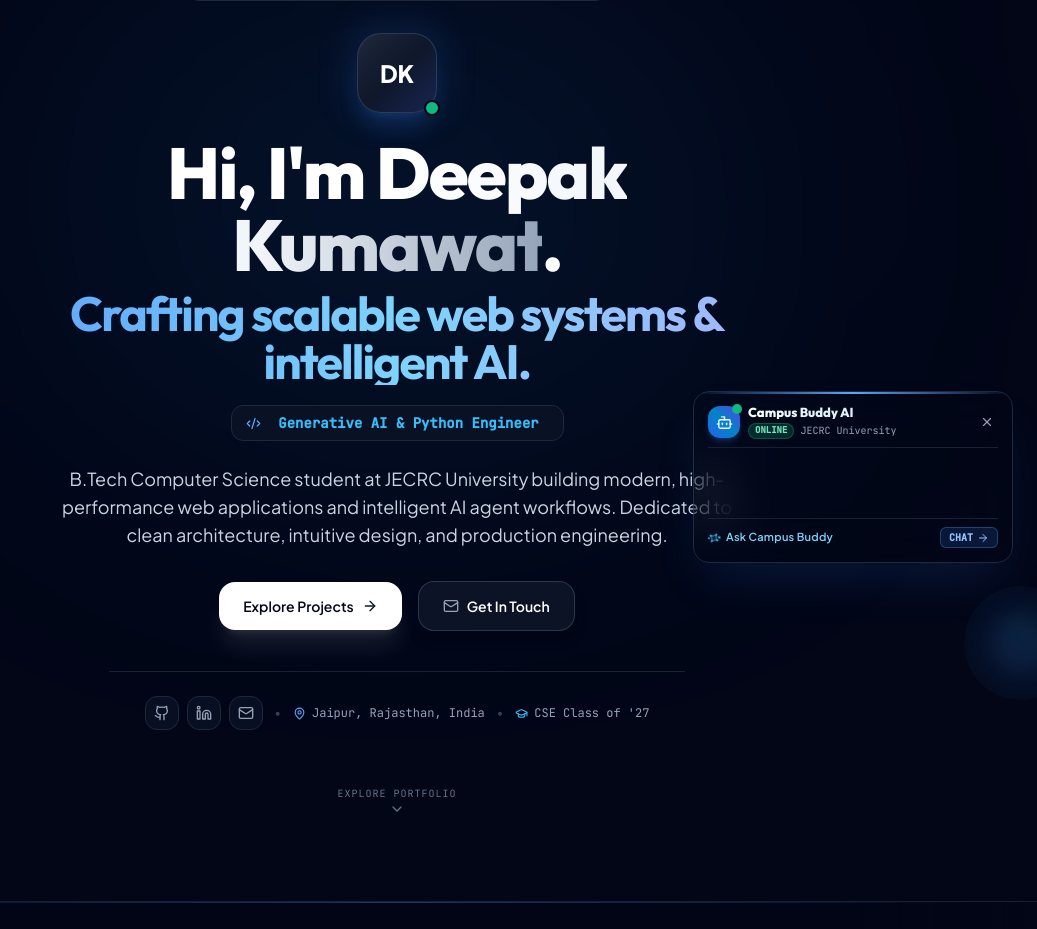
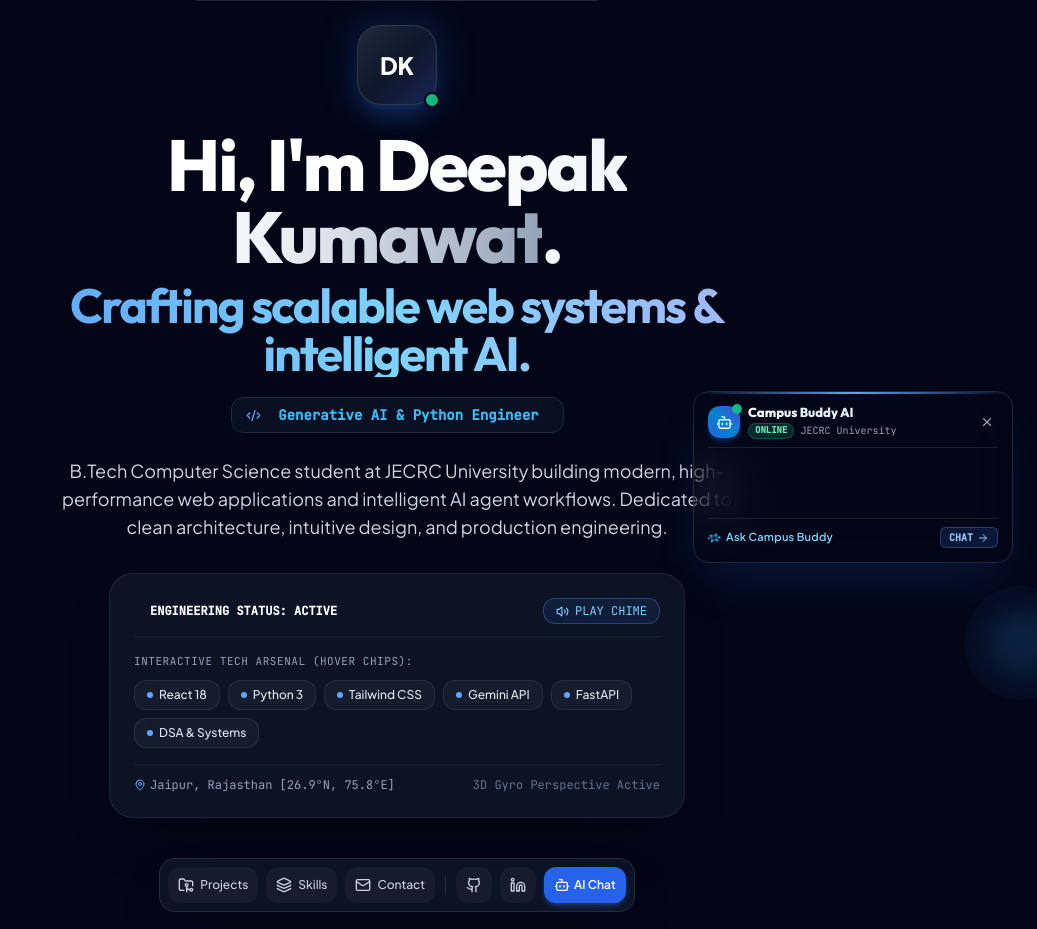
Before and after one commit to deepak650k/portfolio, a React (Vite) app: page / in a window 1280 px wide. Shown: the part 141-1070 px from the top of the page, without its empty margins (243-1280 px from the left). Built offline with nearby package versions, Linux system fonts and the light colour scheme.

Commit message:
feat(ui): implement Glowing Aurora background with mouse spotlight and interactive 3D tilt card with magnetic dock

```diff
--- a/src/components/Hero.jsx
+++ b/src/components/Hero.jsx
@@ -1,4 +1,4 @@
-import React, { useState, useEffect } from 'react';
+import React, { useState, useEffect, useRef } from 'react';
 import { motion, AnimatePresence } from 'framer-motion';
 import {
   ArrowRight,
@@ -12,13 +12,18 @@ import {
   Cpu,
   GraduationCap,
   Zap,
-  Globe2
+  Volume2,
+  Bot,
+  Layers,
+  FolderGit2,
+  Terminal,
+  ExternalLink
 } from 'lucide-react';
 import { personalInfo } from '../data/portfolioData';
 
 /**
- * Hero - Clean, Centered Modern Silicon Valley Developer Hero
- * Balanced, elegant, and authentic without cluttered widget boxes.
+ * Hero - High-End Centered Developer Hero with Interactive 3D Tilt Card,
+ * Magnetic Glass Dock, and Synthesized Audio Chime.
  */
 export default function Hero() {
   const roles = [
@@ -29,12 +34,66 @@ export default function Hero() {
   ];
   const [roleIndex, setRoleIndex] = useState(0);
 
+  // 3D Tilt State & Specular Glare
+  const [tilt, setTilt] = useState({ x: 0, y: 0 });
+  const [glare, setGlare] = useState({ x: 50, y: 50, opacity: 0 });
+  const [isAudioPlayed, setIsAudioPlayed] = useState(false);
+
+  // Kinetic specialization cycler
   useEffect(() => {
     const timer = setInterval(() => {
       setRoleIndex((prev) => (prev + 1) % roles.length);
     }, 3000);
     return () => clearInterval(timer);
   }, [roles.length]);
+
+  // Gentle Crystal Audio Chime (Web Audio API)
+  const playAudioChime = () => {
+    try {
+      const AudioCtx = window.AudioContext || window.webkitAudioContext;
+      if (!AudioCtx) return;
+      const ctx = new AudioCtx();
+      const now = ctx.currentTime;
+      // Gentle 3-note harmonic chime (C5, E5, G5)
+      [523.25, 659.25, 783.99].forEach((freq, idx) => {
+        const osc = ctx.createOscillator();
+        const gain = ctx.createGain();
+        osc.connect(gain);
+        gain.connect(ctx.destination);
+        osc.type = 'sine';
+        osc.frequency.setValueAtTime(freq, now + idx * 0.07);
+        gain.gain.setValueAtTime(0.035, now + idx * 0.07);
+        gain.gain.exponentialRampToValueAtTime(0.0001, now + idx * 0.07 + 0.65);
+        osc.start(now + idx * 0.07);
+        osc.stop(now + idx * 0.07 + 0.65);
+      });
+      setIsAudioPlayed(true);
+      setTimeout(() => setIsAudioPlayed(false), 800);
+    } catch {
+      // Audio fallback safe
+    }
+  };
+
+  const handleCardMouseMove = (e) => {
+    const rect = e.currentTarget.getBoundingClientRect();
+    const x = e.clientX - rect.left;
+    const y = e.clientY - rect.top;
+    const centerX = rect.width / 2;
+    const centerY = rect.height / 2;
+    const rotateX = ((y - centerY) / centerY) * -9;
+    const rotateY = ((x - centerX) / centerX) * 9;
+    setTilt({ x: rotateX, y: rotateY });
+    setGlare({
+      x: (x / rect.width) * 100,
+      y: (y / rect.height) * 100,
+      opacity: 0.22
+    });
+  };
+
+  const handleCardMouseLeave = () => {
+    setTilt({ x: 0, y: 0 });
+    setGlare({ x: 50, y: 50, opacity: 0 });
+  };
 
   const scrollTo = (id) => {
     const el = document.getElementById(id);
@@ -47,14 +106,20 @@ export default function Hero() {
     }
   };
 
+  const openCampusBuddy = () => {
+    if (window.botpress && typeof window.botpress.open === 'function') {
+      window.botpress.open();
+    } else {
+      const btn = document.querySelector('#bp-web-widget-container button, .bp-widget-web button, [aria-label*="chat" i]');
+      if (btn) btn.click();
+    }
+  };
+
   return (
     <section
       id="hero"
-      className="relative min-h-[92vh] flex items-center justify-center pt-28 pb-20 overflow-hidden"
+      className="relative min-h-[95vh] flex items-center justify-center pt-28 pb-20 overflow-hidden"
     >
-      {/* Subtle Ambient Radial Backlight */}
-      <div className="absolute top-1/3 left-1/2 -translate-x-1/2 -translate-y-1/2 w-[700px] h-[450px] bg-gradient-to-tr from-blue-600/10 via-sky-500/10 to-indigo-500/10 rounded-full blur-[140px] pointer-events-none -z-10" />
-
       <div className="max-w-4xl mx-auto px-4 sm:px-6 lg:px-8 w-full relative z-10 text-center flex flex-col items-center">
 
         {/* 1. Status Pill: Availability & Academy */}
@@ -62,7 +127,7 @@ export default function Hero() {
           initial={{ opacity: 0, y: -12, scale: 0.95 }}
           animate={{ opacity: 1, y: 0, scale: 1 }}
           transition={{ duration: 0.5 }}
-          className="inline-flex items-center gap-2.5 px-4 py-1.5 rounded-full bg-slate-900/80 border border-slate-800 text-xs font-medium text-slate-300 mb-8 backdrop-blur-xl shadow-sm"
+          className="inline-flex items-center gap-2.5 px-4 py-1.5 rounded-full bg-slate-900/80 border border-slate-800 text-xs font-medium text-slate-300 mb-6 backdrop-blur-xl shadow-sm"
         >
           <span className="flex h-2 w-2 relative">
             <span className="animate-ping absolute inline-flex h-full w-full rounded-full bg-emerald-400 opacity-75"></span>
@@ -133,88 +198,166 @@ export default function Hero() {
           B.Tech Computer Science student at JECRC University building modern, high-performance web applications and intelligent AI agent workflows. Dedicated to clean architecture, intuitive design, and production engineering.
         </motion.p>
 
-        {/* 6. Executive Action Controls */}
+        {/* 6. Creative Interactive 3D Perspective Tilt Card */}
+        <motion.div
+          initial={{ opacity: 0, y: 20 }}
+          animate={{ opacity: 1, y: 0 }}
+          transition={{ duration: 0.6, delay: 0.4 }}
+          onMouseMove={handleCardMouseMove}
+          onMouseLeave={handleCardMouseLeave}
+          style={{
+            transform: `perspective(1000px) rotateX(${tilt.x}deg) rotateY(${tilt.y}deg)`,
+            transition: 'transform 0.12s ease-out'
+          }}
+          className="relative w-full max-w-xl p-5 sm:p-6 rounded-3xl bg-slate-900/80 border border-white/[0.08] shadow-2xl backdrop-blur-2xl text-left select-none mb-10 overflow-hidden group cursor-pointer"
+        >
+          {/* Dynamic Specular Glare Effect */}
+          <div
+            className="absolute inset-0 pointer-events-none rounded-3xl transition-opacity duration-300"
+            style={{
+              background: `radial-gradient(circle at ${glare.x}% ${glare.y}%, rgba(255, 255, 255, ${glare.opacity}) 0%, transparent 60%)`
+            }}
+          />
+
+          {/* Top Row: Interactive Status & Audio Chime Action */}
+          <div className="flex items-center justify-between gap-3 mb-4 pb-3 border-b border-white/[0.06]">
+            <div className="flex items-center gap-2">
+              <span className="w-2 h-2 rounded-full bg-emerald-400 animate-ping" />
+              <span className="text-xs font-semibold text-white font-mono">
+                ENGINEERING STATUS: ACTIVE
+              </span>
+            </div>
+
+            <button
+              onClick={(e) => {
+                e.stopPropagation();
+                playAudioChime();
+              }}
+              className="inline-flex items-center gap-1.5 px-3 py-1 rounded-xl bg-blue-500/10 hover:bg-blue-500/20 border border-blue-400/30 text-sky-300 text-xs font-mono transition-all cursor-pointer"
+              title="Click to play interactive UI chime"
+            >
+              <Volume2 size={13} className={isAudioPlayed ? 'animate-bounce text-emerald-400' : ''} />
+              <span>{isAudioPlayed ? 'CHIMED ♪' : 'PLAY CHIME'}</span>
+            </button>
+          </div>
+
+          {/* Center Content: Interactive Tech Arsenal Chips */}
+          <div className="space-y-2.5">
+            <div className="text-[11px] font-mono uppercase tracking-wider text-slate-400">
+              Interactive Tech Arsenal (Hover chips):
+            </div>
+            <div className="flex flex-wrap gap-2">
+              {[
+                { name: 'React 18', tag: 'UI Library' },
+                { name: 'Python 3', tag: 'Core AI' },
+                { name: 'Tailwind CSS', tag: 'Styling' },
+                { name: 'Gemini API', tag: 'LLM Agent' },
+                { name: 'FastAPI', tag: 'Backend' },
+                { name: 'DSA & Systems', tag: 'Algorithms' }
+              ].map((tech) => (
+                <motion.div
+                  key={tech.name}
+                  whileHover={{ scale: 1.08, y: -2 }}
+                  whileTap={{ scale: 0.95 }}
+                  className="px-3 py-1.5 rounded-xl bg-white/[0.04] hover:bg-white/[0.09] border border-white/[0.08] hover:border-blue-400/40 text-xs text-slate-200 hover:text-white transition-all flex items-center gap-1.5 cursor-pointer"
+                >
+                  <span className="w-1.5 h-1.5 rounded-full bg-blue-400" />
+                  <span className="font-medium">{tech.name}</span>
+                </motion.div>
+              ))}
+            </div>
+          </div>
+
+          {/* Bottom Card Footer: Location & Academy Coordinates */}
+          <div className="mt-4 pt-3 border-t border-white/[0.06] flex items-center justify-between text-xs text-slate-400 font-mono">
+            <span className="flex items-center gap-1">
+              <MapPin size={12} className="text-blue-400" />
+              <span>Jaipur, Rajasthan [26.9°N, 75.8°E]</span>
+            </span>
+            <span className="text-slate-500 hidden sm:inline">3D Gyro Perspective Active</span>
+          </div>
+        </motion.div>
+
+        {/* 7. Floating Magnetic Interactive Glass Dock */}
         <motion.div
           initial={{ opacity: 0, y: 15 }}
           animate={{ opacity: 1, y: 0 }}
-          transition={{ duration: 0.5, delay: 0.45 }}
-          className="flex flex-wrap items-center justify-center gap-4 mb-10"
+          transition={{ duration: 0.5, delay: 0.5 }}
+          className="flex items-center gap-1.5 sm:gap-2 p-2 rounded-2xl bg-slate-900/80 border border-white/[0.1] backdrop-blur-xl shadow-2xl mb-8"
         >
-          {/* Primary Action Button: White Luxury Pill */}
           <motion.button
-            whileHover={{ scale: 1.03, y: -2 }}
-            whileTap={{ scale: 0.98 }}
+            whileHover={{ scale: 1.15, y: -3 }}
+            whileTap={{ scale: 0.92 }}
             onClick={() => scrollTo('projects')}
-            className="inline-flex items-center justify-center gap-2 px-6 py-3.5 rounded-2xl font-semibold text-sm text-slate-950 bg-white hover:bg-slate-100 shadow-xl shadow-white/10 transition-all cursor-pointer group"
+            className="p-2.5 rounded-xl bg-white/[0.04] hover:bg-blue-600 hover:text-white text-slate-300 transition-colors flex items-center gap-1.5 text-xs font-medium cursor-pointer"
+            title="Projects"
           >
-            <span>Explore Projects</span>
-            <ArrowRight size={16} className="text-slate-900 group-hover:translate-x-1 transition-transform" />
+            <FolderGit2 size={16} />
+            <span className="hidden sm:inline">Projects</span>
           </motion.button>
 
-          {/* Secondary Action Button: Frosted Glass Pill */}
           <motion.button
-            whileHover={{ scale: 1.03, y: -2 }}
-            whileTap={{ scale: 0.98 }}
+            whileHover={{ scale: 1.15, y: -3 }}
+            whileTap={{ scale: 0.92 }}
+            onClick={() => scrollTo('skills')}
+            className="p-2.5 rounded-xl bg-white/[0.04] hover:bg-sky-600 hover:text-white text-slate-300 transition-colors flex items-center gap-1.5 text-xs font-medium cursor-pointer"
+            title="Skills"
+          >
+            <Layers size={16} />
+            <span className="hidden sm:inline">Skills</span>
+          </motion.button>
+
+          <motion.button
+            whileHover={{ scale: 1.15, y: -3 }}
+            whileTap={{ scale: 0.92 }}
             onClick={() => scrollTo('contact')}
-            className="inline-flex items-center justify-center gap-2 px-6 py-3.5 rounded-2xl font-semibold text-sm text-white bg-slate-900/80 hover:bg-slate-800 border border-slate-700/80 hover:border-slate-600 backdrop-blur-xl transition-all cursor-pointer shadow-lg shadow-black/20"
+            className="p-2.5 rounded-xl bg-white/[0.04] hover:bg-indigo-600 hover:text-white text-slate-300 transition-colors flex items-center gap-1.5 text-xs font-medium cursor-pointer"
+            title="Contact"
           >
-            <Mail size={16} className="text-slate-400" />
-            <span>Get In Touch</span>
+            <Mail size={16} />
+            <span className="hidden sm:inline">Contact</span>
+          </motion.button>
+
+          <div className="w-px h-5 bg-white/[0.1] mx-0.5" />
+
+          <motion.a
+            whileHover={{ scale: 1.15, y: -3 }}
+            whileTap={{ scale: 0.92 }}
+            href={personalInfo.githubUrl}
+            target="_blank"
+            rel="noopener noreferrer"
+            className="p-2.5 rounded-xl bg-white/[0.04] hover:bg-white/[0.1] text-slate-300 hover:text-white transition-colors"
+            title="GitHub"
+          >
+            <Github size={16} />
+          </motion.a>
+
+          <motion.a
+            whileHover={{ scale: 1.15, y: -3 }}
+            whileTap={{ scale: 0.92 }}
+            href={personalInfo.linkedinUrl}
+            target="_blank"
+            rel="noopener noreferrer"
+            className="p-2.5 rounded-xl bg-white/[0.04] hover:bg-white/[0.1] text-slate-300 hover:text-white transition-colors"
+            title="LinkedIn"
+          >
+            <Linkedin size={16} />
+          </motion.a>
+
+          <motion.button
+            whileHover={{ scale: 1.15, y: -3 }}
+            whileTap={{ scale: 0.92 }}
+            onClick={openCampusBuddy}
+            className="p-2.5 rounded-xl bg-blue-600 hover:bg-blue-500 text-white shadow-md shadow-blue-500/30 transition-all flex items-center gap-1 text-xs font-semibold cursor-pointer"
+            title="Chat with Campus Buddy AI"
+          >
+            <Bot size={16} />
+            <span className="hidden sm:inline">AI Chat</span>
           </motion.button>
         </motion.div>
 
-        {/* 7. Quick Highlights & Social Node Bar */}
-        <motion.div
-          initial={{ opacity: 0, y: 15 }}
-          animate={{ opacity: 1, y: 0 }}
-          transition={{ duration: 0.5, delay: 0.55 }}
-          className="flex flex-wrap items-center justify-center gap-3 pt-6 border-t border-slate-800/80 w-full max-w-xl text-xs text-slate-400"
-        >
-          <div className="flex items-center gap-2">
-            <a
-              href={personalInfo.githubUrl}
-              target="_blank"
-              rel="noopener noreferrer"
-              className="p-2 rounded-xl bg-slate-900/60 hover:bg-slate-800 border border-slate-800 hover:border-slate-700 text-slate-400 hover:text-white transition-all"
-              aria-label="GitHub Profile"
-            >
-              <Github size={16} />
-            </a>
-            <a
-              href={personalInfo.linkedinUrl}
-              target="_blank"
-              rel="noopener noreferrer"
-              className="p-2 rounded-xl bg-slate-900/60 hover:bg-slate-800 border border-slate-800 hover:border-slate-700 text-slate-400 hover:text-white transition-all"
-              aria-label="LinkedIn Profile"
-            >
-              <Linkedin size={16} />
-            </a>
-            <a
-              href={`mailto:${personalInfo.email}`}
-              className="p-2 rounded-xl bg-slate-900/60 hover:bg-slate-800 border border-slate-800 hover:border-slate-700 text-slate-400 hover:text-white transition-all"
-              aria-label="Email Deepak"
-            >
-              <Mail size={16} />
-            </a>
-          </div>
-
-          <span className="text-slate-700 hidden sm:inline">•</span>
-
-          <div className="flex items-center gap-1.5 font-mono text-slate-400">
-            <MapPin size={13} className="text-blue-400" />
-            <span>{personalInfo.location}</span>
-          </div>
-
-          <span className="text-slate-700 hidden sm:inline">•</span>
-
-          <div className="flex items-center gap-1.5 font-mono text-slate-400">
-            <GraduationCap size={13} className="text-sky-400" />
-            <span>CSE Class of '27</span>
-          </div>
-        </motion.div>
-
         {/* Scroll Indicator */}
-        <div className="mt-14">
+        <div className="mt-6">
           <button
             onClick={() => scrollTo('about')}
             className="flex flex-col items-center gap-1 text-slate-500 hover:text-slate-300 transition-colors cursor-pointer"
--- a/src/components/ParticleBackground.jsx
+++ b/src/components/ParticleBackground.jsx
@@ -1,15 +1,23 @@
-import React, { useEffect, useRef } from 'react';
+import React, { useEffect, useRef, useState } from 'react';
+import { motion } from 'framer-motion';
 
 /**
- * ParticleBackground - High-End Luxury Tech Atmosphere
- * Features:
- * - Subtle ambient radial glows in midnight sapphire & deep slate
- * - Micro-grid with radial spotlight mask for depth
- * - Calm, slow-drifting luminous starlight motes
- * - Battery-friendly visibility pause & high-DPI scaling
+ * ParticleBackground - Glowing Aurora Mesh & Interactive Mouse Spotlight
+ * Fluid, luminous cosmic aurora gradients that breathe in the background,
+ * paired with a responsive cursor spotlight and gentle starlight motes.
  */
 export default function ParticleBackground() {
   const canvasRef = useRef(null);
+  const [mousePos, setMousePos] = useState({ x: -500, y: -500 });
+
+  // Track smooth cursor spotlight
+  useEffect(() => {
+    const handleMouseMove = (e) => {
+      setMousePos({ x: e.clientX, y: e.clientY });
+    };
+    window.addEventListener('mousemove', handleMouseMove, { passive: true });
+    return () => window.removeEventListener('mousemove', handleMouseMove);
+  }, []);
 
   useEffect(() => {
     const canvas = canvasRef.current;
@@ -21,16 +29,16 @@ export default function ParticleBackground() {
     let width = (canvas.width = window.innerWidth);
     let height = (canvas.height = window.innerHeight);
 
-    // Luxury Tech Palette (Subtle Sapphire, Soft Ice Blue, Pure White)
+    // Glowing starlight palette
     const starColors = [
       { r: 255, g: 255, b: 255 }, // Crisp White
-      { r: 147, g: 197, b: 253 }, // Soft Blue 300
-      { r: 186, g: 230, b: 253 }, // Sky 200
-      { r: 203, g: 213, b: 225 }  // Slate 300
+      { r: 147, g: 197, b: 253 }, // Soft Blue
+      { r: 196, g: 181, b: 253 }, // Lavender Purple
+      { r: 167, g: 243, b: 208 }  // Soft Mint
     ];
 
     const isMobile = window.innerWidth < 768;
-    const starCount = isMobile ? 25 : 50;
+    const starCount = isMobile ? 24 : 45;
 
     const stars = [];
     for (let i = 0; i < starCount; i++) {
@@ -38,12 +46,12 @@ export default function ParticleBackground() {
       stars.push({
         x: Math.random() * width,
         y: Math.random() * height,
-        vx: (Math.random() - 0.5) * 0.18,
-        vy: (Math.random() - 0.5) * 0.18,
-        radius: Math.random() * 1.3 + 0.5,
-        baseAlpha: Math.random() * 0.35 + 0.1,
+        vx: (Math.random() - 0.5) * 0.22,
+        vy: (Math.random() - 0.5) * 0.22,
+        radius: Math.random() * 1.4 + 0.6,
+        baseAlpha: Math.random() * 0.4 + 0.12,
         phase: Math.random() * Math.PI * 2,
-        pulseSpeed: Math.random() * 0.015 + 0.005,
+        pulseSpeed: Math.random() * 0.016 + 0.006,
         color
       });
     }
@@ -80,7 +88,7 @@ export default function ParticleBackground() {
 
       ctx.clearRect(0, 0, width, height);
 
-      // Render calm luxury starlight motes
+      // Render gentle starlight motes
       for (let i = 0; i < stars.length; i++) {
         const s = stars[i];
 
@@ -93,17 +101,17 @@ export default function ParticleBackground() {
         else if (s.y > height) s.y = 0;
 
         s.phase += s.pulseSpeed;
-        const alpha = Math.max(0.06, s.baseAlpha + Math.sin(s.phase) * 0.18);
+        const alpha = Math.max(0.06, s.baseAlpha + Math.sin(s.phase) * 0.2);
 
         ctx.beginPath();
         ctx.arc(s.x, s.y, s.radius, 0, Math.PI * 2);
         ctx.fillStyle = `rgba(${s.color.r}, ${s.color.g}, ${s.color.b}, ${alpha})`;
         ctx.fill();
 
-        // Subtle specular halo for primary stars
+        // Subtle specular halo for primary motes
         if (s.radius > 1.2) {
           ctx.beginPath();
-          ctx.arc(s.x, s.y, s.radius * 2.4, 0, Math.PI * 2);
+          ctx.arc(s.x, s.y, s.radius * 2.5, 0, Math.PI * 2);
           ctx.fillStyle = `rgba(${s.color.r}, ${s.color.g}, ${s.color.b}, ${alpha * 0.12})`;
           ctx.fill();
         }
@@ -123,25 +131,77 @@ export default function ParticleBackground() {
 
   return (
     <div className="fixed inset-0 pointer-events-none overflow-hidden select-none -z-10">
-      {/* 1. Precision Luxury Micro-Dot Grid with Spotlight Falloff */}
+
+      {/* 1. Interactive Cursor Radial Spotlight (Moves fluidly with mouse) */}
       <div
-        className="absolute inset-0 opacity-[0.06] dark:opacity-[0.12] transition-opacity duration-500"
+        className="absolute w-[600px] h-[600px] rounded-full blur-[130px] pointer-events-none transition-all duration-300 ease-out opacity-40 dark:opacity-60"
         style={{
-          backgroundImage: `
-            radial-gradient(circle, rgba(255, 255, 255, 0.45) 1px, transparent 1px)
-          `,
-          backgroundSize: '32px 32px',
-          maskImage: 'radial-gradient(ellipse 80% 65% at 50% 30%, black 30%, transparent 90%)',
-          WebkitMaskImage: 'radial-gradient(ellipse 80% 65% at 50% 30%, black 30%, transparent 90%)'
+          background: 'radial-gradient(circle, rgba(56, 189, 248, 0.16) 0%, rgba(99, 102, 241, 0.10) 45%, transparent 70%)',
+          transform: `translate(${mousePos.x - 300}px, ${mousePos.y - 300}px)`,
         }}
       />
 
-      {/* 2. Deep Obsidian & Midnight Sapphire Ambient Atmosphere (Quiet Luxury) */}
-      <div className="absolute top-1/4 left-1/2 -translate-x-1/2 -translate-y-1/2 w-[850px] h-[550px] rounded-full bg-blue-600/[0.07] dark:bg-blue-600/[0.10] blur-[160px] pointer-events-none" />
-      <div className="absolute top-1/3 left-1/4 -translate-x-1/2 w-[600px] h-[600px] rounded-full bg-indigo-500/[0.05] dark:bg-indigo-500/[0.08] blur-[180px] pointer-events-none" />
-      <div className="absolute bottom-1/4 right-1/4 w-[650px] h-[650px] rounded-full bg-sky-500/[0.04] dark:bg-sky-500/[0.07] blur-[170px] pointer-events-none" />
+      {/* 2. Fluid Glowing Aurora Mesh Ribbons */}
+      {/* Aurora Orb 1: Deep Indigo & Sapphire (Top Center) */}
+      <motion.div
+        animate={{
+          scale: [1, 1.15, 1],
+          x: [0, 40, 0],
+          y: [0, -30, 0],
+          opacity: [0.18, 0.28, 0.18]
+        }}
+        transition={{ duration: 14, repeat: Infinity, ease: 'easeInOut' }}
+        className="absolute top-[-10%] left-1/2 -translate-x-1/2 w-[800px] h-[600px] rounded-full bg-gradient-to-br from-blue-600 via-indigo-600 to-sky-400 blur-[150px] pointer-events-none"
+      />
 
-      {/* 3. Star Dust Canvas */}
+      {/* Aurora Orb 2: Luminous Violet & Amethyst (Top Right) */}
+      <motion.div
+        animate={{
+          scale: [1, 1.2, 1],
+          x: [0, -50, 0],
+          y: [0, 40, 0],
+          opacity: [0.12, 0.22, 0.12]
+        }}
+        transition={{ duration: 18, repeat: Infinity, ease: 'easeInOut', delay: 2 }}
+        className="absolute top-[20%] right-[-10%] w-[650px] h-[650px] rounded-full bg-gradient-to-tr from-violet-600 via-purple-600 to-pink-500 blur-[160px] pointer-events-none"
+      />
+
+      {/* Aurora Orb 3: Soft Emerald & Cyan Glow (Center Left) */}
+      <motion.div
+        animate={{
+          scale: [1, 1.18, 1],
+          x: [0, 40, 0],
+          y: [0, -40, 0],
+          opacity: [0.10, 0.18, 0.10]
+        }}
+        transition={{ duration: 16, repeat: Infinity, ease: 'easeInOut', delay: 4 }}
+        className="absolute top-[45%] left-[-10%] w-[600px] h-[600px] rounded-full bg-gradient-to-br from-cyan-500 via-teal-500 to-blue-600 blur-[150px] pointer-events-none"
+      />
+
+      {/* Aurora Orb 4: Deep Midnight Blue Foundation (Bottom Center) */}
+      <motion.div
+        animate={{
+          scale: [1, 1.1, 1],
+          opacity: [0.15, 0.25, 0.15]
+        }}
+        transition={{ duration: 12, repeat: Infinity, ease: 'easeInOut' }}
+        className="absolute bottom-[-10%] left-1/3 w-[700px] h-[500px] rounded-full bg-gradient-to-tr from-blue-900 via-indigo-800 to-sky-600 blur-[160px] pointer-events-none"
+      />
+
+      {/* 3. Subtle Luxury Micro-Dot Grid with Spotlight Falloff */}
+      <div
+        className="absolute inset-0 opacity-[0.05] dark:opacity-[0.09] transition-opacity duration-500"
+        style={{
+          backgroundImage: `
+            radial-gradient(circle, rgba(255, 255, 255, 0.5) 1px, transparent 1px)
+          `,
+          backgroundSize: '36px 36px',
+          maskImage: 'radial-gradient(ellipse 85% 70% at 50% 30%, black 40%, transparent 95%)',
+          WebkitMaskImage: 'radial-gradient(ellipse 85% 70% at 50% 30%, black 40%, transparent 95%)'
+        }}
+      />
+
+      {/* 4. Canvas Starlight Dust */}
       <canvas
         ref={canvasRef}
         className="absolute inset-0 w-full h-full pointer-events-none"
```
